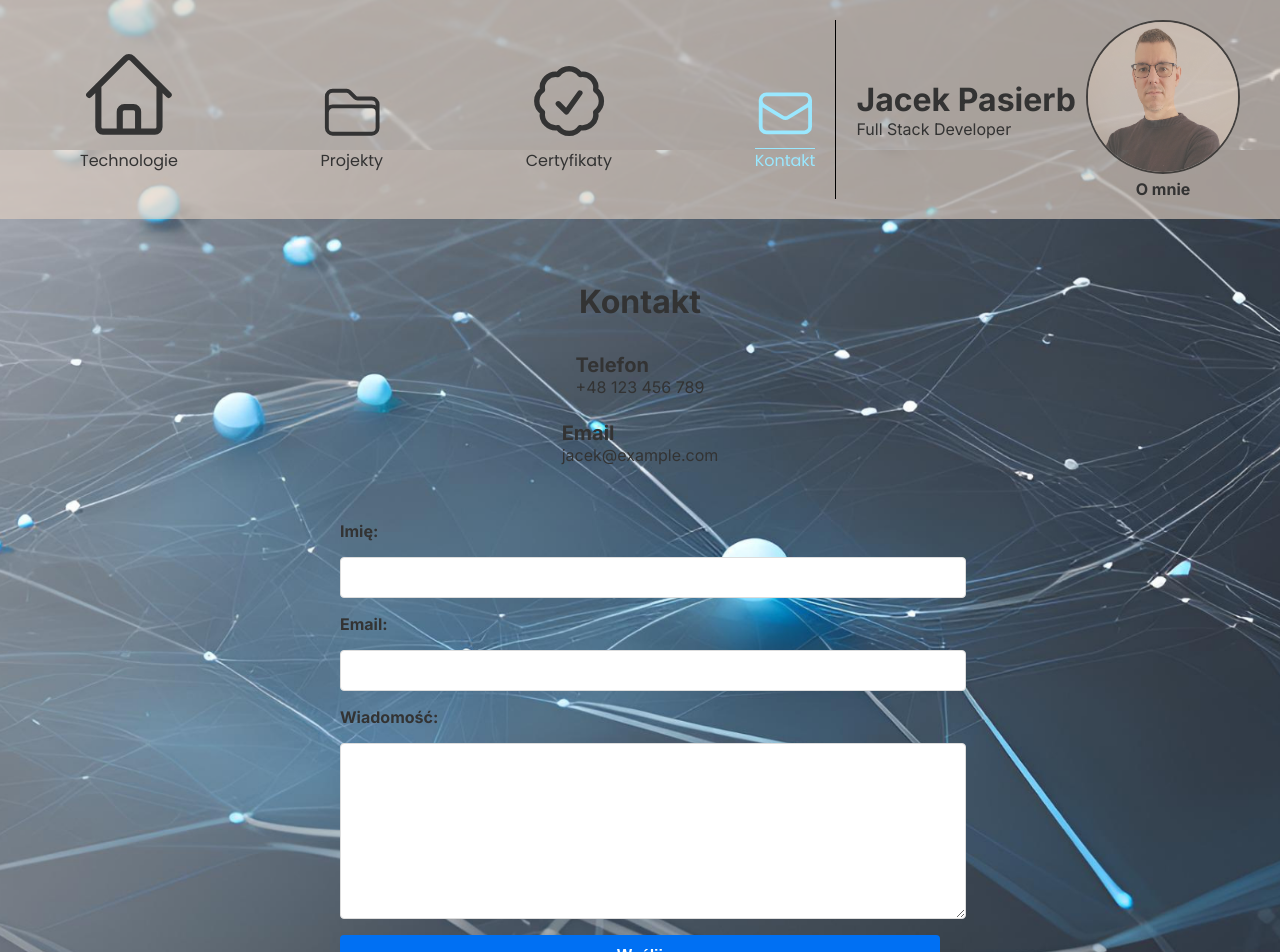
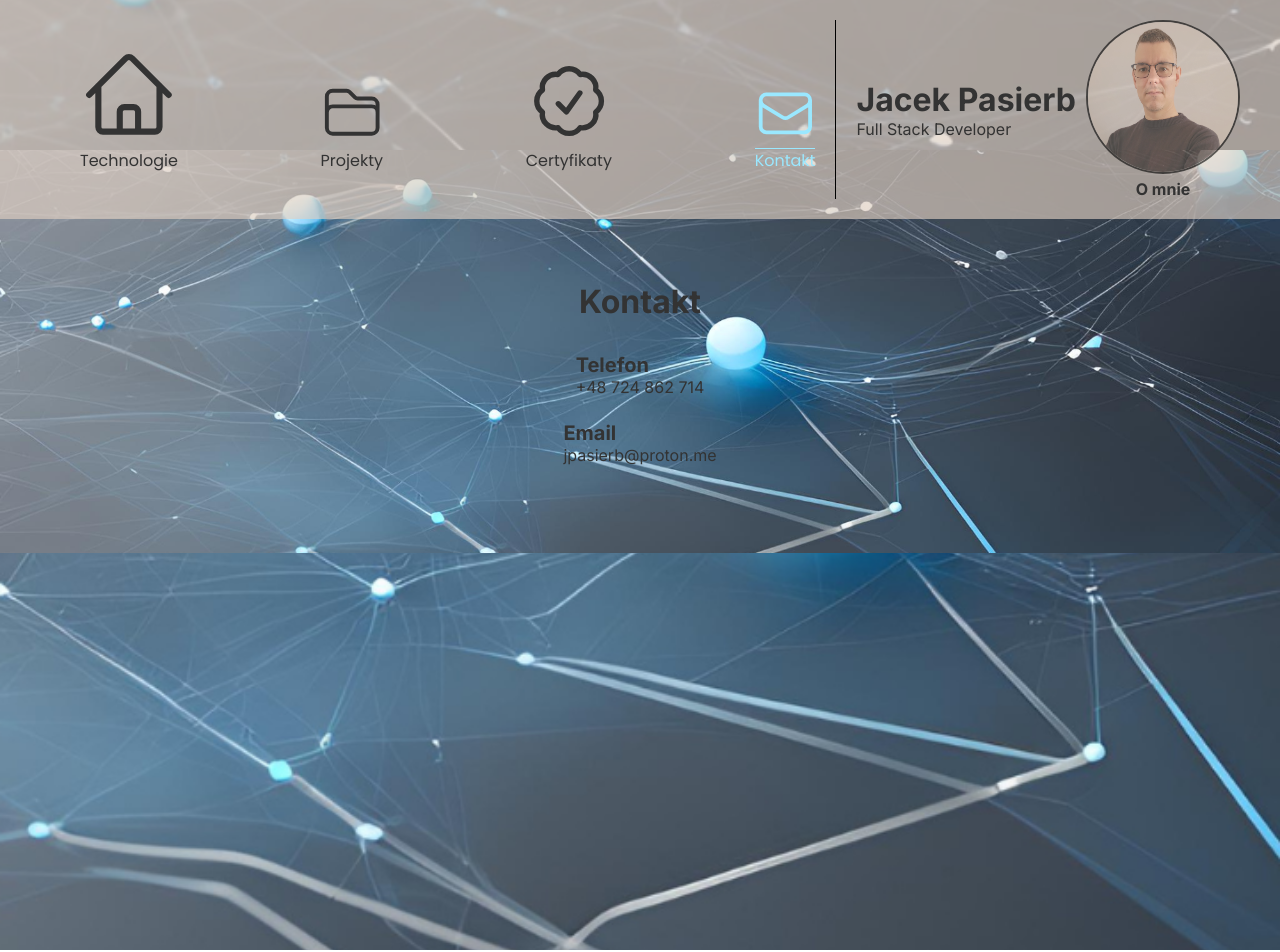
Before and after one commit to JacekPasierb/portfolio, a Next.js app: page /contact in a window 1280 px wide. Shown: the top 952 px of the page. Built offline with nearby package versions, Linux system fonts and the light colour scheme.

Commit message:
Fixbug/Contact - added true my data

```diff
--- a/app/contact/page.tsx
+++ b/app/contact/page.tsx
@@ -2,6 +2,7 @@
 
 import React, { useState } from 'react';
 import styles from '../styles/Contact.module.css';
+import ContactForm from '../components/ContactForm/ContactForm';
 
 const ContactPage: React.FC = () => {
   const [formState, setFormState] = useState({ name: '', email: '', message: '' });
@@ -29,43 +30,14 @@ const ContactPage: React.FC = () => {
       <div className={styles.contactInfo}>
         <div className={styles.infoItem}>
           <h2>Telefon</h2>
-          <p>+48 123 456 789</p>
+          <p>+48 724 862 714</p>
         </div>
         <div className={styles.infoItem}>
           <h2>Email</h2>
-          <p>jacek@example.com</p>
+          <p>jpasierb@proton.me</p>
         </div>
       </div>
-      <form onSubmit={handleSubmit} className={styles.form}>
-        <label htmlFor="name">Imię:</label>
-        <input
-          type="text"
-          id="name"
-          name="name"
-          value={formState.name}
-          onChange={handleChange}
-          required
-        />
-        <label htmlFor="email">Email:</label>
-        <input
-          type="email"
-          id="email"
-          name="email"
-          value={formState.email}
-          onChange={handleChange}
-          required
-        />
-        <label htmlFor="message">Wiadomość:</label>
-        <textarea
-          id="message"
-          name="message"
-          value={formState.message}
-          onChange={handleChange}
-          required
-        />
-        <button type="submit" className={styles.submitButton}>Wyślij</button>
-      </form>
-      {status && <p className={styles.statusMessage}>{status}</p>}
+
     </main>
   );
 };
--- a/package.json
+++ b/package.json
@@ -10,10 +10,13 @@
   },
   "dependencies": {
     "@heroicons/react": "^2.1.5",
+    "@sendgrid/mail": "^8.1.3",
+    "formik": "^2.4.6",
     "next": "14.2.5",
     "react": "^18",
     "react-dom": "^18",
-    "styled-components": "^6.1.12"
+    "styled-components": "^6.1.12",
+    "yup": "^1.4.0"
   },
   "devDependencies": {
     "@types/node": "^20",
```
Also changed, not shown: 1 other file (tests, documents, lock files or other folders).
